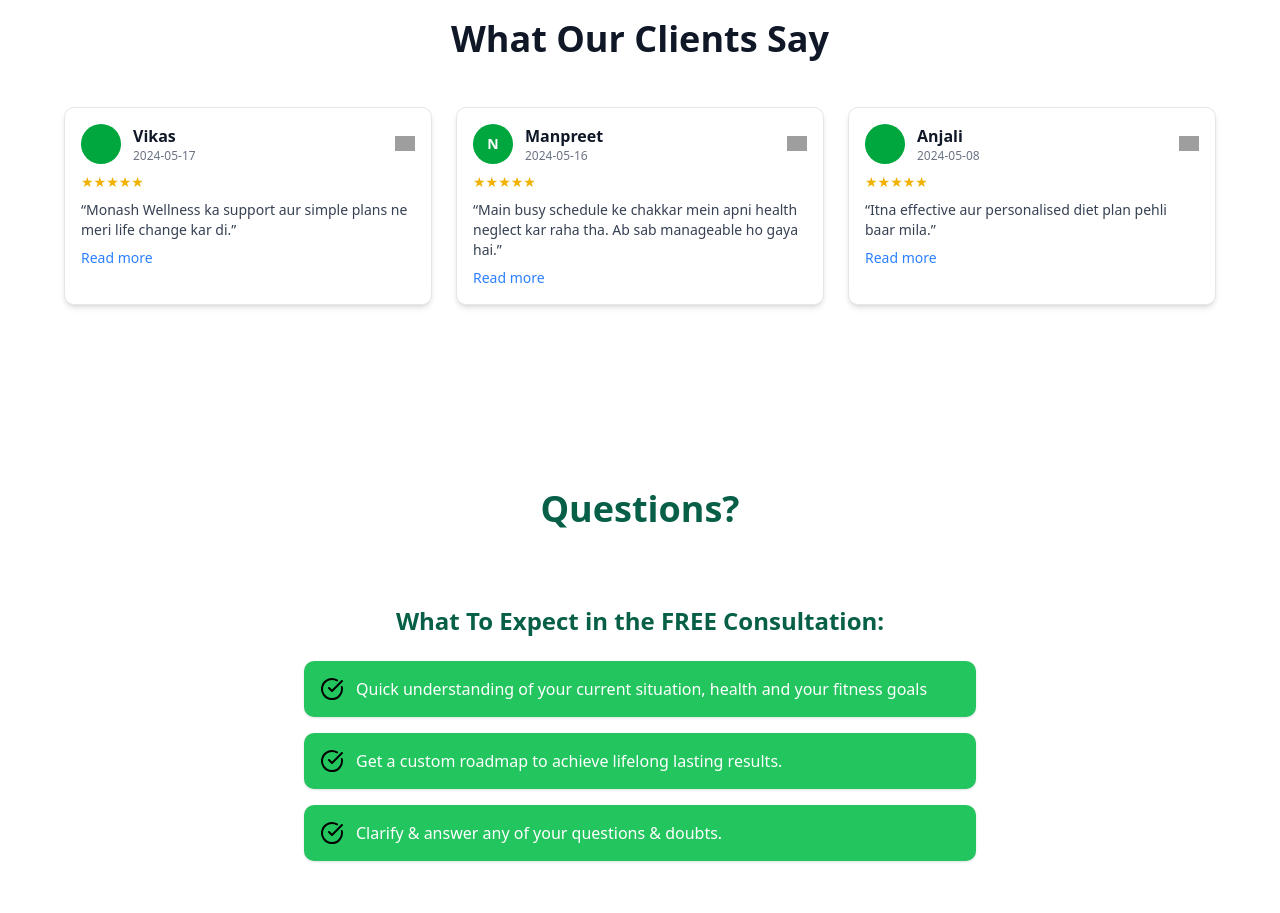
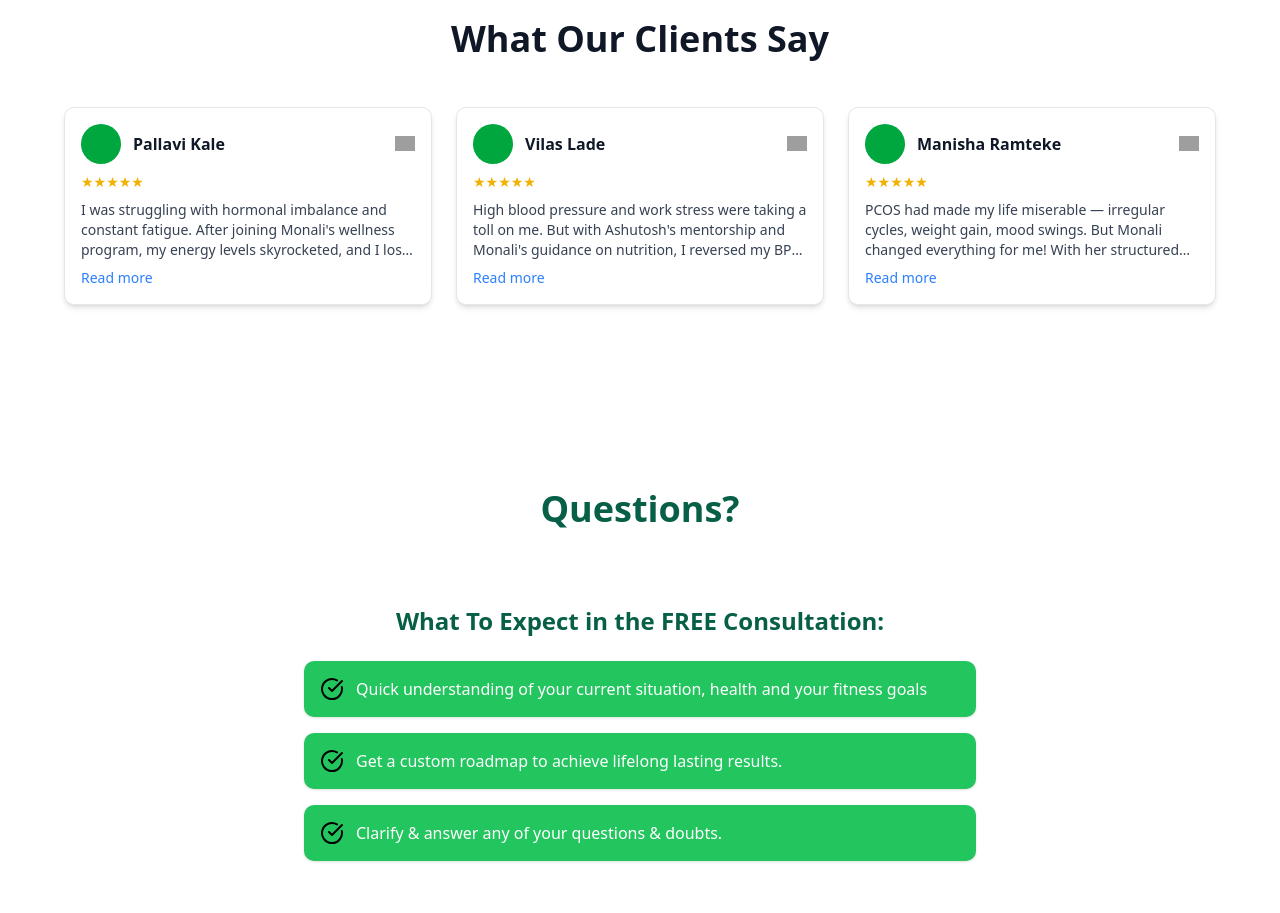
Before and after one commit to simar1810/monash_wellness_funnel, a Next.js app: page / in a window 1280 px wide. Shown: the part 4680-5593 px from the top of the page. Built offline with nearby package versions, Linux system fonts and the light colour scheme; grey boxes are pictures that could not be loaded.

Commit message:
feat: client testimonials

```diff
--- a/src/components/ClientTestimonials.jsx
+++ b/src/components/ClientTestimonials.jsx
@@ -2,27 +2,25 @@ import Image from "next/image";
 
 const testimonials = [
   {
-    name: "Vikas",
-    date: "2024-05-17",
-    image: null, // Replace with actual image or avatar path
+    name: "Pallavi Kale",
+    date: "",
+    image: null,
     rating: 5,
-    text: "“Monash Wellness ka support aur simple plans ne meri life change kar di.”",
+    text: "I was struggling with hormonal imbalance and constant fatigue. After joining Monali's wellness program, my energy levels skyrocketed, and I lost 8 kg in just two months! The best part is how sustainable and family-friendly the plan is. My sleep has improved, I feel lighter, and my skin is glowing! Monali’s personal journey and practical tips made all the difference.",
   },
   {
-    name: "Manpreet",
-    date: "2024-05-16",
-    image: null,
-    initials: "N",
-    rating: 5,
-    text: "“Main busy schedule ke chakkar mein apni health neglect kar raha tha. Ab sab manageable ho gaya hai.”",
-  },
-
-  {
-    name: "Anjali",
-    date: "2024-05-08",
+    name: "Vilas Lade",
+    date: "",
     image: null,
     rating: 5,
-    text: "“Itna effective aur personalised diet plan pehli baar mila.”",
+    text: "High blood pressure and work stress were taking a toll on me. But with Ashutosh's mentorship and Monali's guidance on nutrition, I reversed my BP levels naturally. They don’t just offer diet plans – they focus on mindset, habits, and long-term wellness. I feel more productive and calm at work. Forever grateful!",
+  },
+  {
+    name: "Manisha Ramteke",
+    date: "",
+    image: null,
+    rating: 5,
+    text: "PCOS had made my life miserable — irregular cycles, weight gain, mood swings. But Monali changed everything for me! With her structured support, I’ve lost 10 kg, my periods are regular now, and migraines have vanished. She truly understands women’s issues and guides like a sister. Monash Wellness changed my life!",
   },
 ];
 
```
